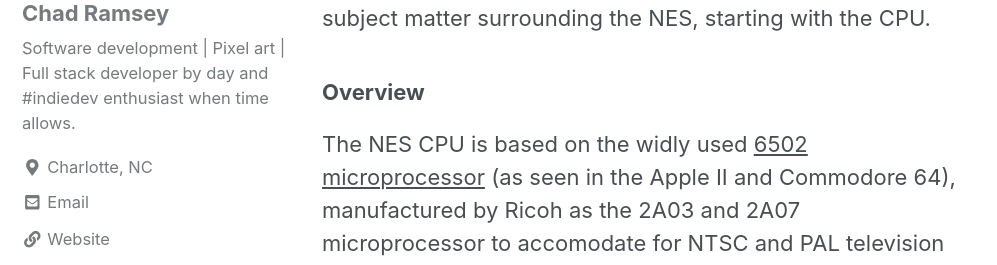
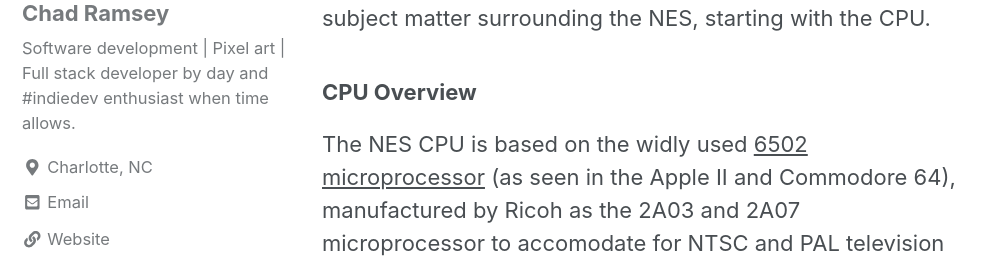
Before and after one commit to chadramsey/chadramsey.github.io, a Jekyll site: the page built from _posts/2018-12-23-nes-emulation-three.md, in a window 1280 px wide and 900 px high. Shown: the part 231-496 px from the top of the window, without its empty margins (0-997 px from the left). Built offline with Jekyll 4.4.1, drawn with Linux system fonts in a browser that asks for light colours; cached includes are drawn as plain includes; nearby versions of some CDN libraries.

Commit message:
Adding NES emulation two with image

```diff
--- a/_posts/2018-12-23-nes-emulation-three.md
+++ b/_posts/2018-12-23-nes-emulation-three.md
@@ -7,7 +7,7 @@
 With the [last post](https://chadramsey.github.io/nes-emulation-two/) covering a brief overview of the project as a whole, I want to start discussing some of the more detailed subject matter surrounding the NES, starting with the CPU.
 
 
-### Overview
+### CPU Overview
 The NES CPU is based on the widly used [6502 microprocessor](https://en.wikipedia.org/wiki/MOS_Technology_6502) (as seen in the Apple II and Commodore 64), manufactured by Ricoh as the 2A03 and 2A07 microprocessor to accomodate for NTSC and PAL television systems, respectfully. The NTSC and PAL formats exist because analog television systems around the globe hold different standards for color encoding and refresh rate based on their region - at the time, many western countries used NTSC while most eastern countries adhered to PAL.
 
 In order for the NES to accommodate these differing standards, two variations of the CPU had to be manufactured, but aside from these modifications the processors are otherwise identical. The CPU runs at a 1.79 MHz on the NTSC variant, and 1.66 MHz on the PAL variant, and houses 2KB of internal RAM. In addition, the CPU also handles processing for audio and controller I/O.
```
